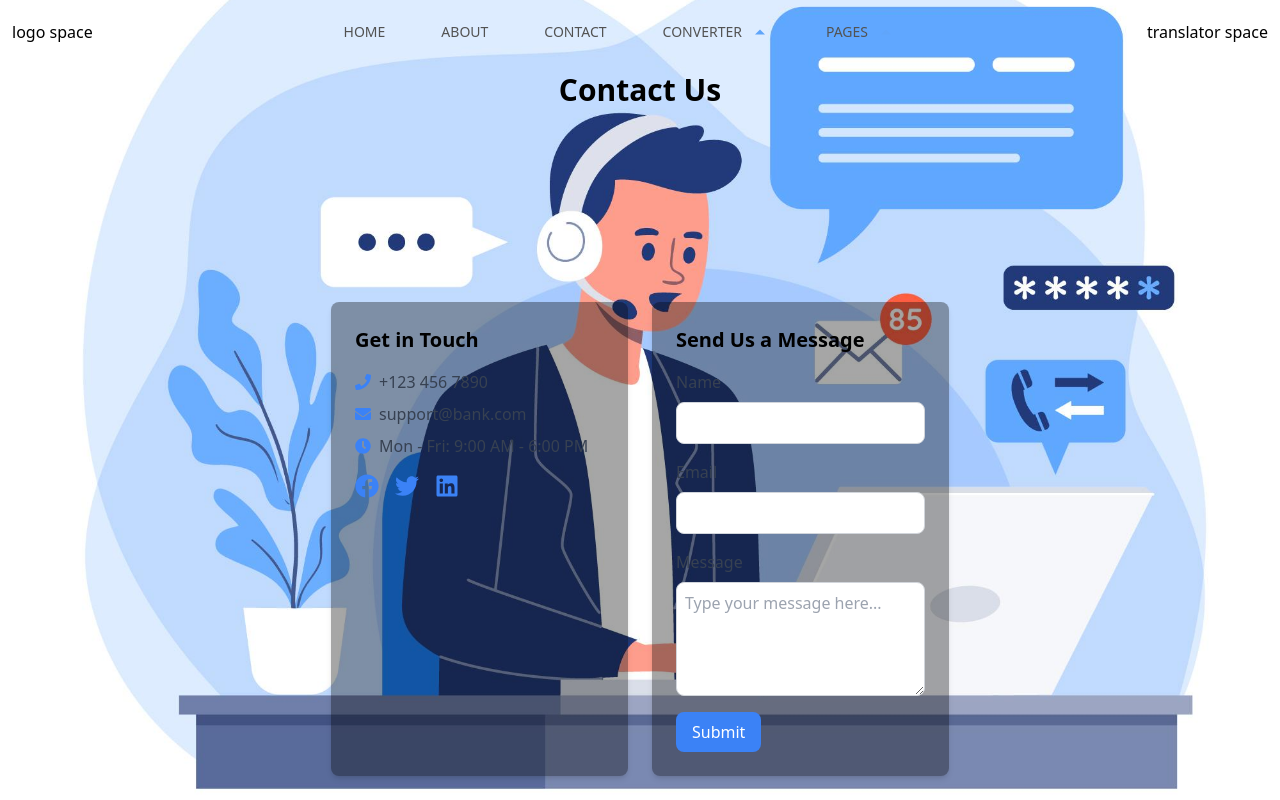
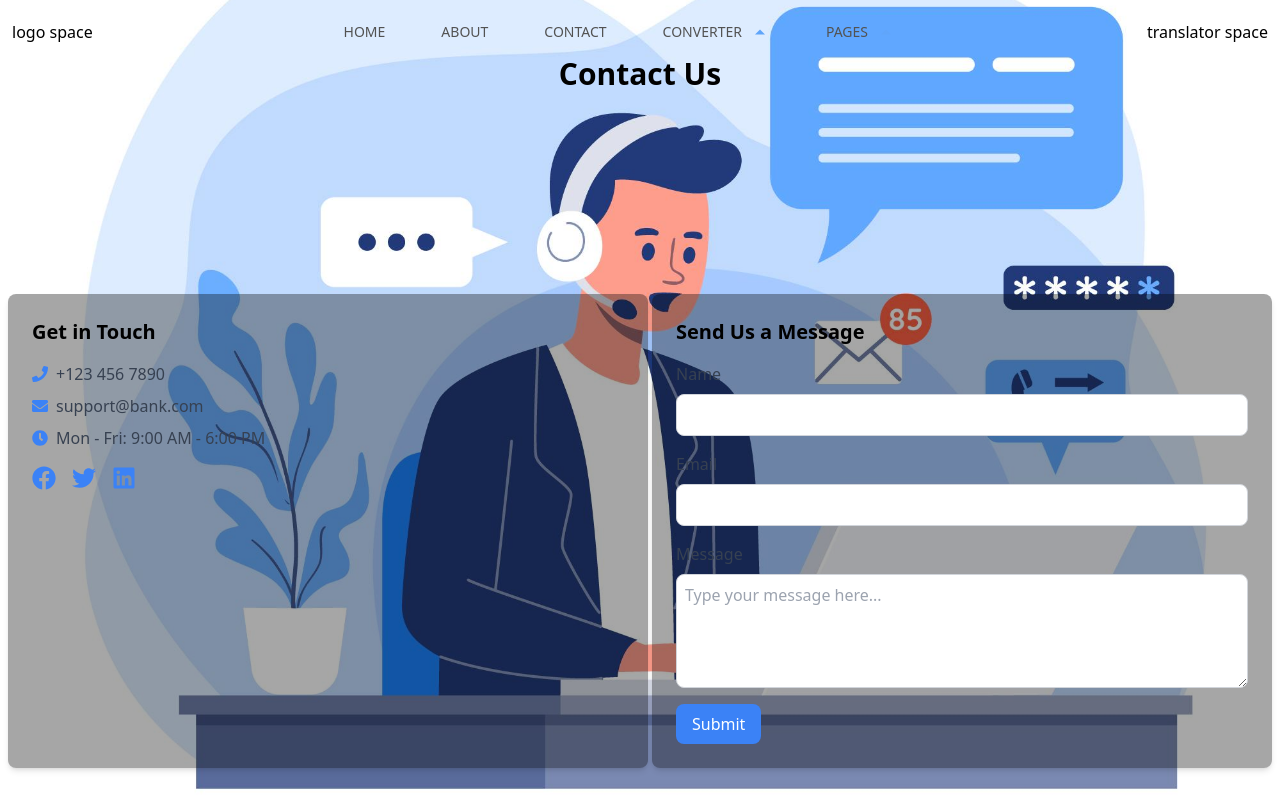
Before and after one commit to Victor-MGB/Eric_sheritage_bank, a React (Create React App) app: page /contact in a window 1280 px wide. Shown: the top 800 px of the page. Built offline with nearby package versions, Linux system fonts and the light colour scheme.

Commit message:
fix:  fixed contact form and contact details width

```diff
--- a/src/components/Contact.tsx
+++ b/src/components/Contact.tsx
@@ -87,14 +87,14 @@ const ContactCenter: React.FC = () => {
 
 	return (
 		<div
-      className='container flex flex-col items-center justify-between h-screen mx-auto p-6 bg-cover bg-center bg-no-repeat'
+			className=' flex flex-col pb-[2rem] mb-[2rem] items-center justify-between h-screen mx-auto p-2 bg-cover bg-center bg-no-repeat'
 			style={{ backgroundImage: "url(/assets/images/contactService.jpg)" }}
 		>
 			{showNotification && <Notification />}
 			<h2 className='text-3xl font-bold my-[3rem] text-center'>Contact Us</h2>
-      <div className='grid grid-cols-1 md:grid-cols-2 gap-6'>
+			<div className='grid grid-cols-1 md:grid-cols-2 gap-6  w-full '>
 				{/* Contact Details */}
-        <div className='bg-black p-6 rounded-lg shadow-md bg-opacity-35'>
+				<div className='bg-black p-6 rounded-lg shadow-md bg-opacity-35 w-[40rem]'>
 					<h3 className='text-xl font-bold mb-4 flex flex-col'>Get in Touch</h3>
 					<p className='flex items-center text-gray-700 mb-2'>
 						<FaPhone className='mr-2 text-blue-500' /> +123 456 7890
@@ -119,7 +119,7 @@ const ContactCenter: React.FC = () => {
 				</div>
 
 				{/* Contact Form */}
-        <div className='bg-black p-6 rounded-lg shadow-md bg-opacity-35'>
+				<div className='  bg-black p-6 rounded-lg shadow-md bg-opacity-35'>
 					<h3 className='text-xl font-bold mb-4 flex'>Send Us a Message</h3>
 					<form onSubmit={handleSubmit}>
 						<div className='mb-4 flex flex-col'>
@@ -134,7 +134,9 @@ const ContactCenter: React.FC = () => {
 								onChange={handleFormChange}
 								value={formData.name}
 							/>
-              {errorBooleans.nameBOL && <p className='text-red-800'>{errorFormMsG.nameError}</p>}
+							{errorBooleans.nameBOL && (
+								<p className='text-red-800'>{errorFormMsG.nameError}</p>
+							)}
 						</div>
 						<div className='mb-4 flex flex-col'>
 							<label className='block text-gray-700 mb-2' htmlFor='email'>
@@ -148,7 +150,9 @@ const ContactCenter: React.FC = () => {
 								onChange={handleFormChange}
 								value={formData.email}
 							/>
-              {errorBooleans.emailBOL && <p className='text-red-800'>{errorFormMsG.emailError}</p>}
+							{errorBooleans.emailBOL && (
+								<p className='text-red-800'>{errorFormMsG.emailError}</p>
+							)}
 						</div>
 						<div className='mb-4 flex flex-col'>
 							<label className='block text-gray-700 mb-2' htmlFor='message'>
@@ -163,7 +167,9 @@ const ContactCenter: React.FC = () => {
 								value={formData.message}
 								placeholder='Type your message here...'
 							></textarea>
-              {errorBooleans.messageBOL && <p className='text-red-800'>{errorFormMsG.messageError}</p>}
+							{errorBooleans.messageBOL && (
+								<p className='text-red-800'>{errorFormMsG.messageError}</p>
+							)}
 						</div>
 						<button className='bg-blue-500 text-white px-4 py-2 rounded-lg hover:bg-blue-600 transition duration-200'>
 							Submit
```
Lines whose indentation alone changed are shown as unchanged.
